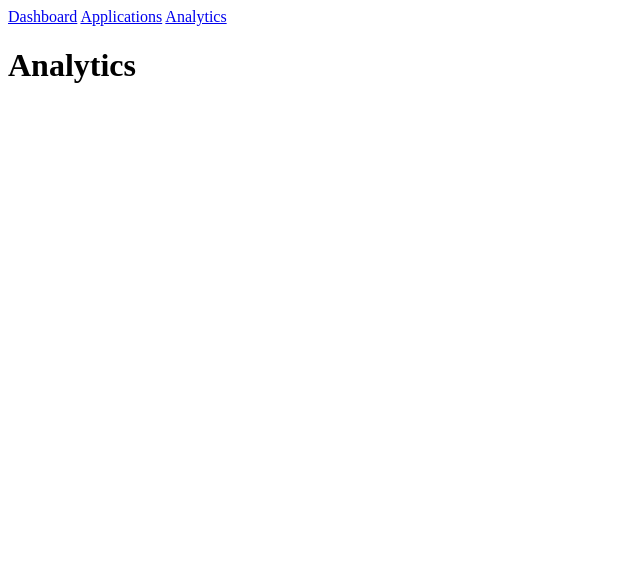
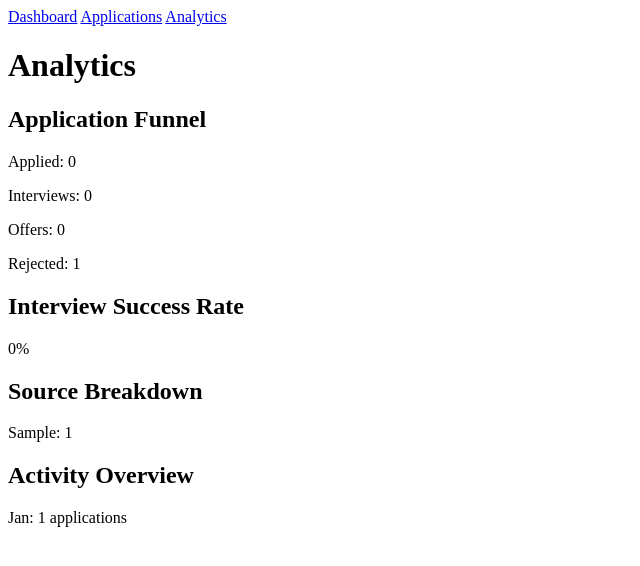
Before and after one commit to HReid17/jobtrackr, a Flask app: page /analytics in a window 1280 px wide. Shown: the top 566 px of the page, without its empty margins (0-640 px from the left). Run offline with Flask 3, Linux system fonts and the light colour scheme; tables that the repository leaves empty hold one stand-in row (values such as "Sample post").

Commit message:
Add application analytics and performance insights

```diff
--- a/app.py
+++ b/app.py
@@ -158,7 +158,51 @@ def edit_application(id):
 # Analytics
 @app.route("/analytics")
 def analytics():
-    return render_template("analytics/analytics.html")
+
+    total_applications = Application.query.count()
+    applied = Application.query.filter_by(status="Applied").count()
+    interviews = Application.query.filter_by(status="Interview").count()
+    offers = Application.query.filter_by(status="Offer").count()
+    rejected = Application.query.filter_by(status="Rejected").count()
+
+    # Interview Rate
+    if total_applications > 0:
+        interview_rate = round((interviews / total_applications) * 100)
+    else:
+        interview_rate = 0
+
+
+    # Source Breakdown
+    all_applications = Application.query.all()
+
+    source_breakdown = {}
+
+    for application in all_applications:
+        source = application.source
+
+        if source:
+            source_breakdown[source] = source_breakdown.get(source, 0) + 1
+
+
+    # Activity Overview
+    monthly_activity = {}
+
+    for application in all_applications:
+        month = application.applied_date.strftime("%b")
+
+    monthly_activity[month] = monthly_activity.get(month, 0) + 1
+
+    return render_template(
+        "analytics/analytics.html",
+        total_applications=total_applications,
+        applied=applied,
+        interviews=interviews,
+        offers=offers,
+        rejected=rejected,
+        interview_rate=interview_rate,
+        source_breakdown=source_breakdown,
+        monthly_activity=monthly_activity
+    )
 
 
 with app.app_context():
--- a/templates/analytics/analytics.html
+++ b/templates/analytics/analytics.html
@@ -4,4 +4,40 @@
 
 {% block content %}
 <h1>Analytics</h1>
+
+<section>
+    <h2>Application Funnel</h2>
+
+    <p>Applied: {{ applied }}</p>
+    <p>Interviews: {{ interviews }}</p>
+    <p>Offers: {{ offers }}</p>
+    <p>Rejected: {{ rejected }}</p>
+</section>
+
+<section>
+    <h2>Interview Success Rate</h2>
+
+    <p>{{ interview_rate }}%</p>
+</section>
+
+<section>
+    <h2>Source Breakdown</h2>
+
+    {% for source, count in source_breakdown.items() %}
+
+    <p>{{ source }}: {{ count }}</p>
+
+    {% endfor %}
+</section>
+
+<section>
+    <h2>Activity Overview</h2>
+
+    {% for month, count in monthly_activity.items() %}
+    <p>{{ month }}: {{ count }} applications</p>
+    {% else %}
+    <p>No activity yet.</p>
+    {% endfor %}
+</section>
+
 {% endblock %}
```
